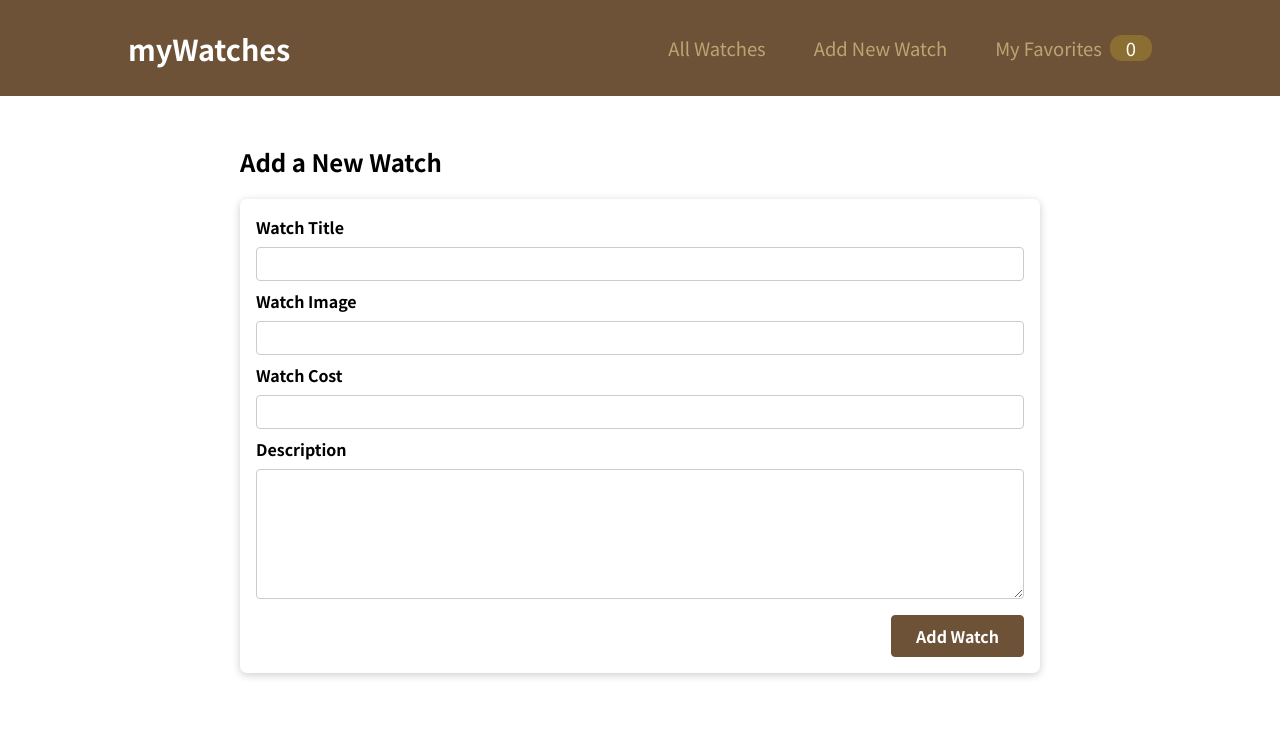
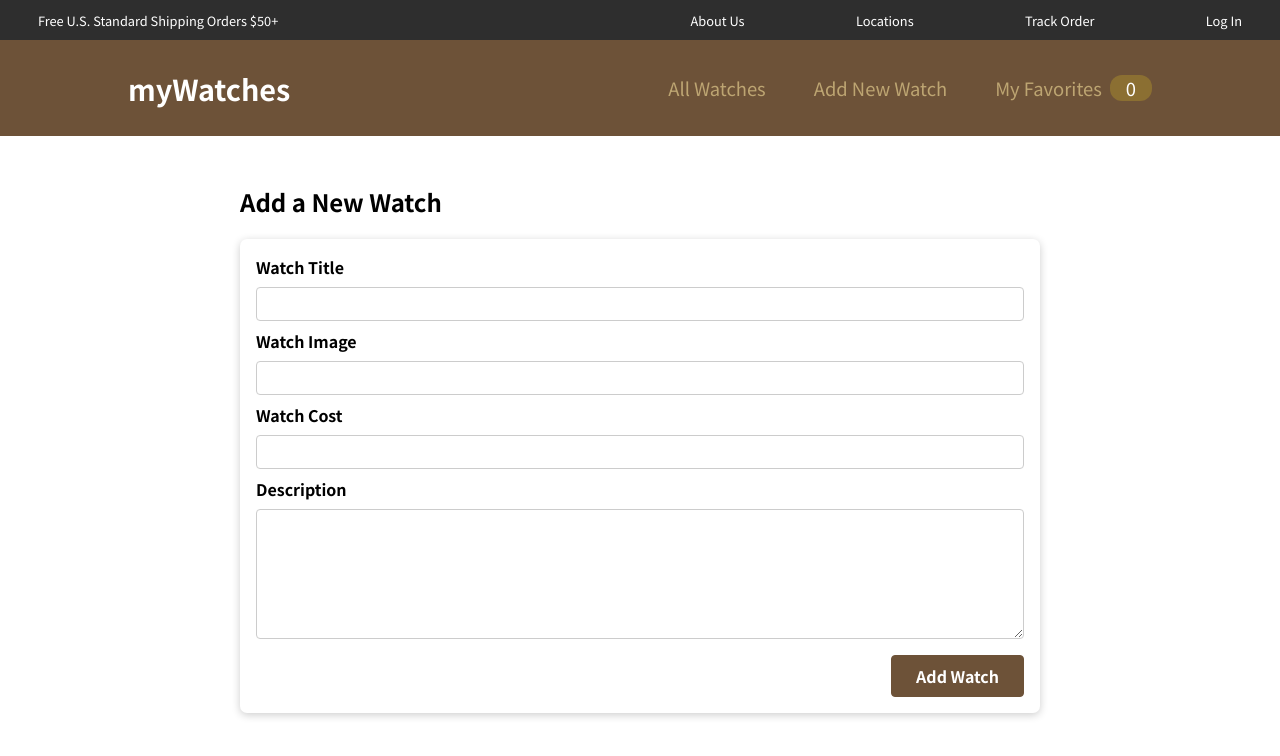
Before and after one commit to jtfreedman/my-app, a React (Create React App) app: page /new-watch in a window 1280 px wide. Shown: the top 756 px of the page. Built offline with nearby package versions, Linux system fonts and the light colour scheme.

Commit message:
loginHeader now in layout

```diff
--- a/src/components/layout/Layout.js
+++ b/src/components/layout/Layout.js
@@ -1,9 +1,11 @@
+import LoginHeader from '../ui/LoginHeader';
 import classes from './Layout.module.css';
 import MainNavigation from './MainNavigation';
 
 function Layout(props) {
     return (
         <div>
+            <LoginHeader />
             <MainNavigation />
             <main className={classes.main}>
                 {props.children}
```
